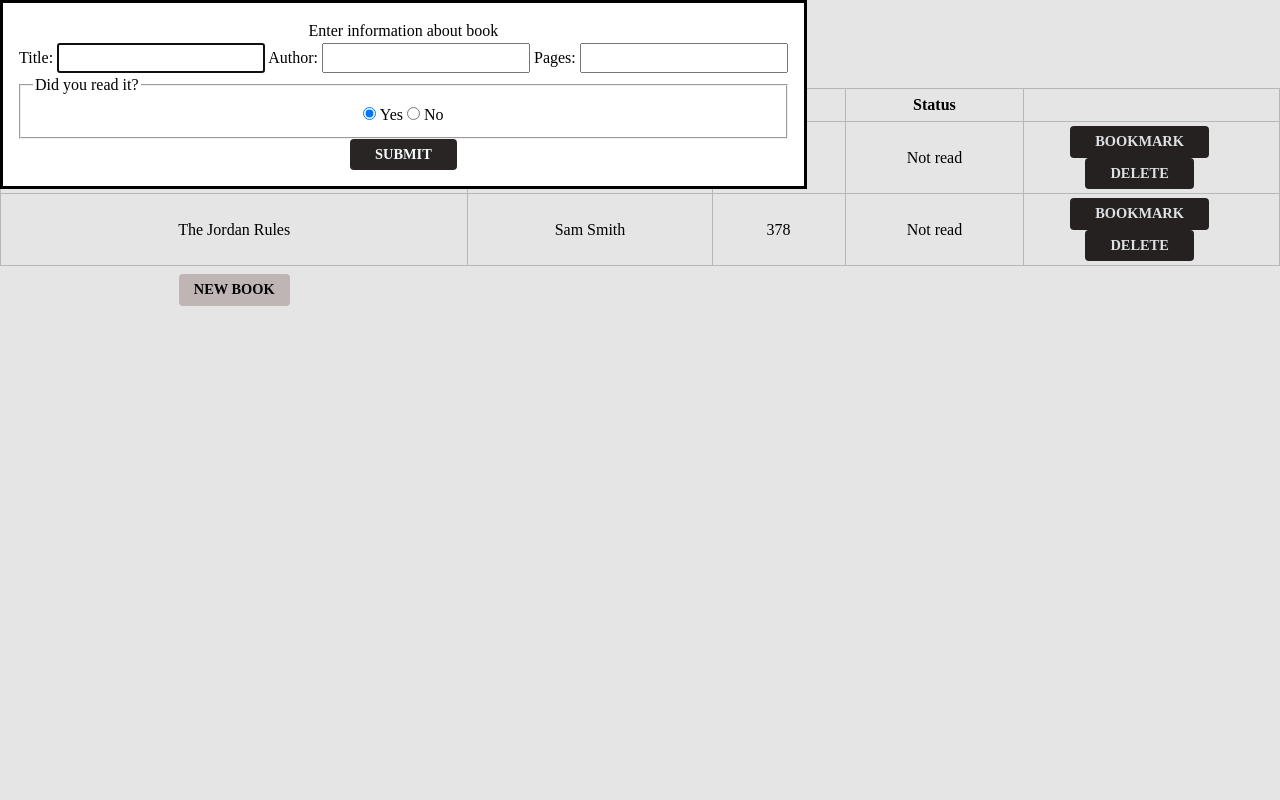
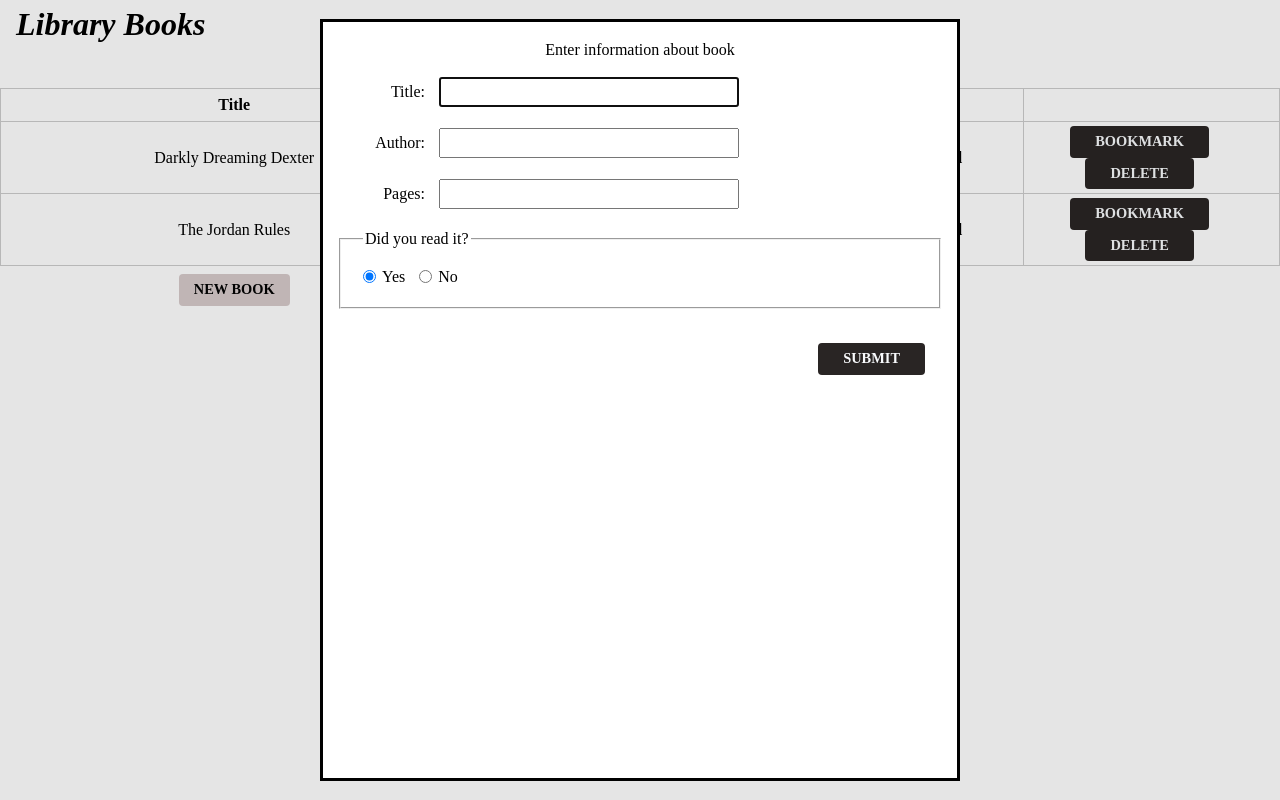
Before and after one commit to ChrisCode23/library, a plain HTML site: page index.html in a window 1280 px wide. Both pictures are taken after a click on the button "NEW BOOK". Drawn offline with Linux system fonts and the light colour scheme; a web font is replaced by a local one.

Commit message:
Improve styling of dialog form
Dialog form is now centered at the center of the
page, and resized to be bigger. Items within it
are now ordered properly using a combo
of grid and flexbox

```diff
--- a/index.html
+++ b/index.html
@@ -15,27 +15,35 @@
 
 <body>
 
-    <h1>Library Books</h1>
+    <h1 class="title">Library Books</h1>
 
     <table id="library">
         <caption>
             <dialog>
+                    <p>Enter information about book</p>
                 <form>
-                    <p>Enter information about book</p>
+                    <div class="inputRow">
                         <label for="bookTitle">Title:</label>
                         <input type="text" name="bookTitle" id="bookTitle">
+                    </div>
+                    <div class="inputRow">
                         <label for="bookAuthor">Author:</label>
                         <input type="text" name="bookAuthor" id="bookAuthor">
+                    </div>
+                    <div class="inputRow">
                         <label for="bookPages">Pages:</label>
                         <input type="number" name="bookPages" id="bookPages">
-                    <fieldset>
+                    </div>
+                    <fieldset class="inputRow">
                         <legend>Did you read it?</legend>
                         <input type="radio" name="bookStatus" id="bookStatusYes" value="Yes" checked>
                         <label for="bookStatusYes">Yes</label>
                         <input type="radio" name="bookStatus" id="bookStatusNo" value="No">
                         <label for="bookStatusNo">No</label>
                     </fieldset>
+                    <div class="inputRow button">
                         <button id="submitBtn" type="submit">SUBMIT</button>
+                    </div>
                 </form>
             </dialog>
             A list of books currently present in the library
--- a/style.css
+++ b/style.css
@@ -32,6 +32,11 @@
 
 #root, #__next {
   isolation: isolate;
+}
+
+.title {
+  margin-left: 1rem;
+  font-style: italic;
 }
 
 table {
@@ -76,3 +81,49 @@
   background-color: #d6caca;
   color: #020202;
 }
+
+dialog {
+  margin: auto;
+  height: 100vh;
+  width: 50%;
+}
+
+dialog form {
+  display: grid;
+  grid-template-rows: 35px 35px 35px 100px;
+  row-gap: 1rem;
+}
+
+dialog p:first-of-type {
+  margin-bottom: 12px;
+}
+
+dialog .inputRow {
+  display: grid;
+  grid-template-columns: 100px 300px;
+  align-items: center;
+}
+
+fieldset.inputRow {
+  display: flex;
+  justify-content: flex-start;
+  align-items: center;
+  padding-left: 22px;
+  height: 82px;
+}
+
+fieldset input {
+  margin-right: 6px;
+}
+
+.inputRow label {
+  margin-right: 14px;
+  display: flex;
+  justify-content: flex-end;
+}
+
+.inputRow.button {
+  justify-content: flex-end;
+  display: flex;
+  margin-right: 16px;
+}
```
Lines whose indentation alone changed are shown as unchanged.
